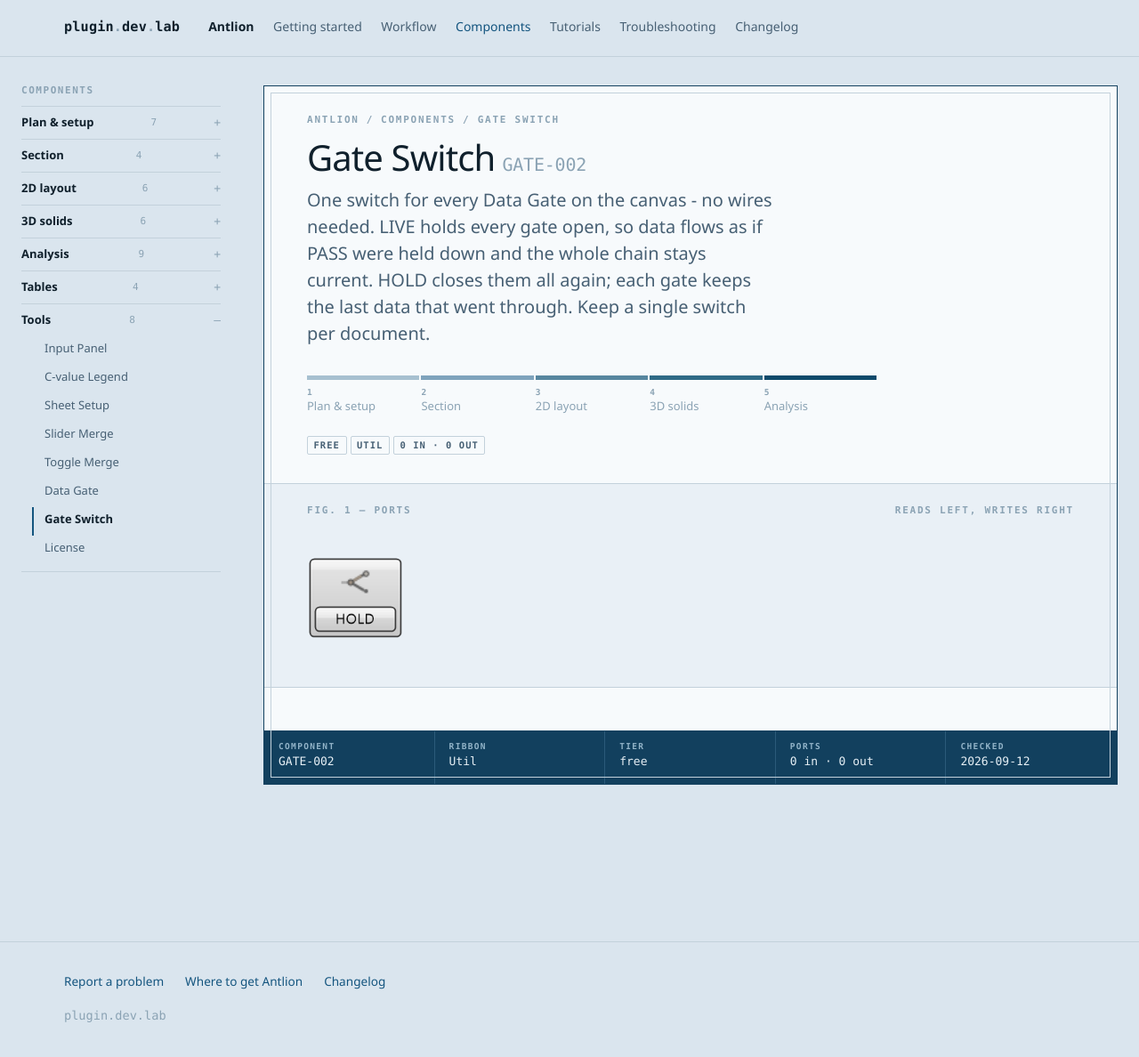
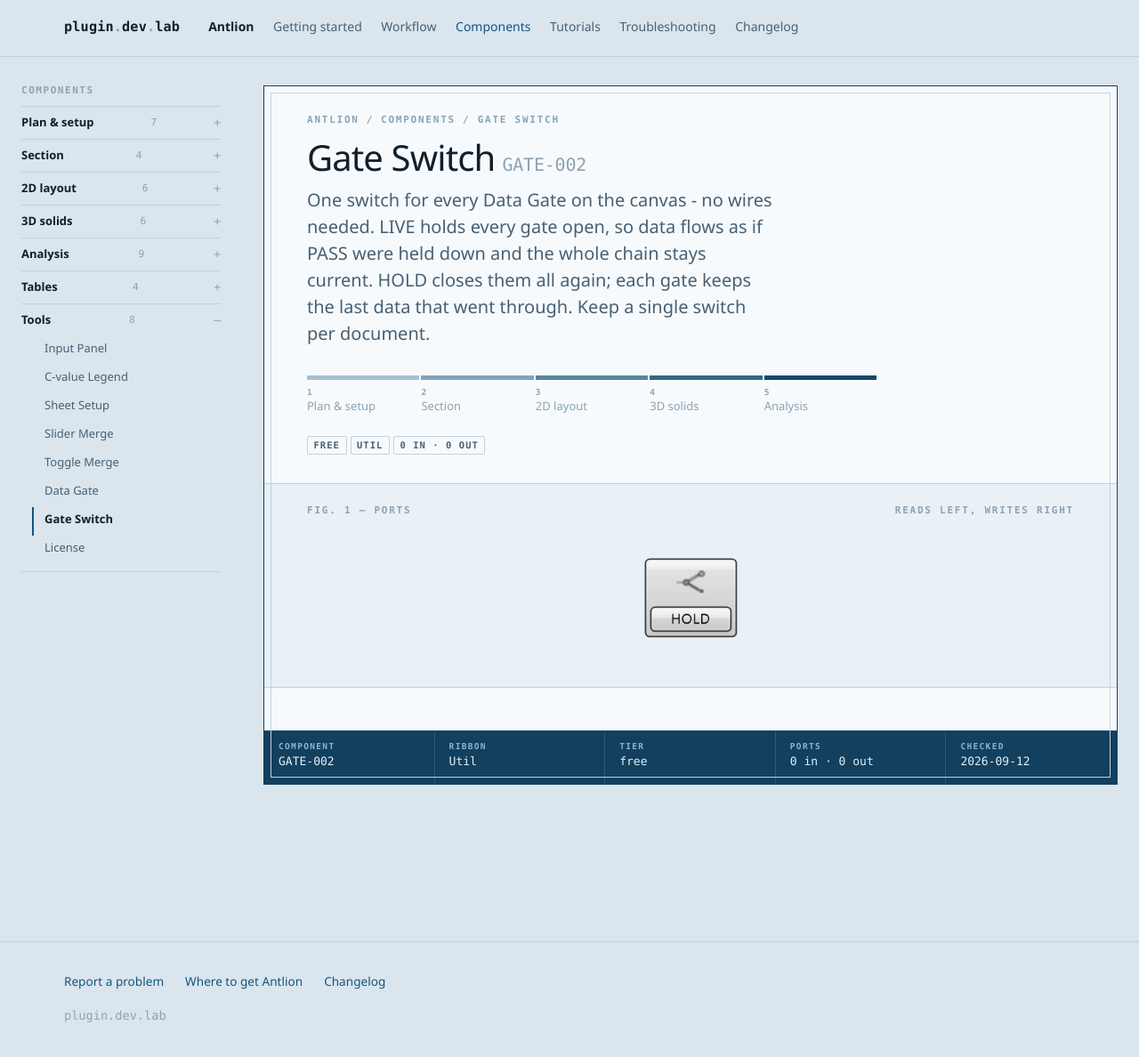
Before and after one commit to plugindevlab/plugindevlab.github.io, a Jekyll site: the page built from antlion/components/gate-switch/index.html, in a window 1280 px wide and 1217 px high. Shown: the top 1188 px of the window at 89% size. Built offline with Jekyll 4.4.1, drawn with Linux system fonts in a browser that asks for light colours.

Commit message:
Narrow port diagrams sit in the middle of their plate now
Dropping the empty callout columns left the small diagrams pinned to the left edge of a
plate the wide ones fill completely, so Input Panel in particular read as misaligned
against every other page. A diagram narrower than its plate is centred; one that is wider
is untouched and still scrolls inside itself.

Only the diagram is centred. The port tables and the text below still start on the same
line as everything else on the page.

Co-Authored-By: Claude Opus 5 (1M context) <noreply@anthropic.com>
Claude-Session: https://claude.ai/code/session_01U91UqsmLMzYNx7xJzqirQE

```diff
--- a/assets/css/style.css
+++ b/assets/css/style.css
@@ -316,7 +316,7 @@ figure.fig figcaption {
   font: 600 var(--t1)/1 var(--font-mono); letter-spacing: .16em; text-transform: uppercase;
   color: var(--faint);
 }
-.diagram { position: relative; }
+.diagram { position: relative; margin-left: auto; margin-right: auto; }
 .diagram svg { position: absolute; inset: 0; width: 100%; height: 100%; overflow: visible; }
 .lead path { stroke: var(--line); stroke-width: 1; fill: none; }
 .lead path.chain-in, .lead path.chain-out { stroke: var(--s3); stroke-width: 1.6; }
```
